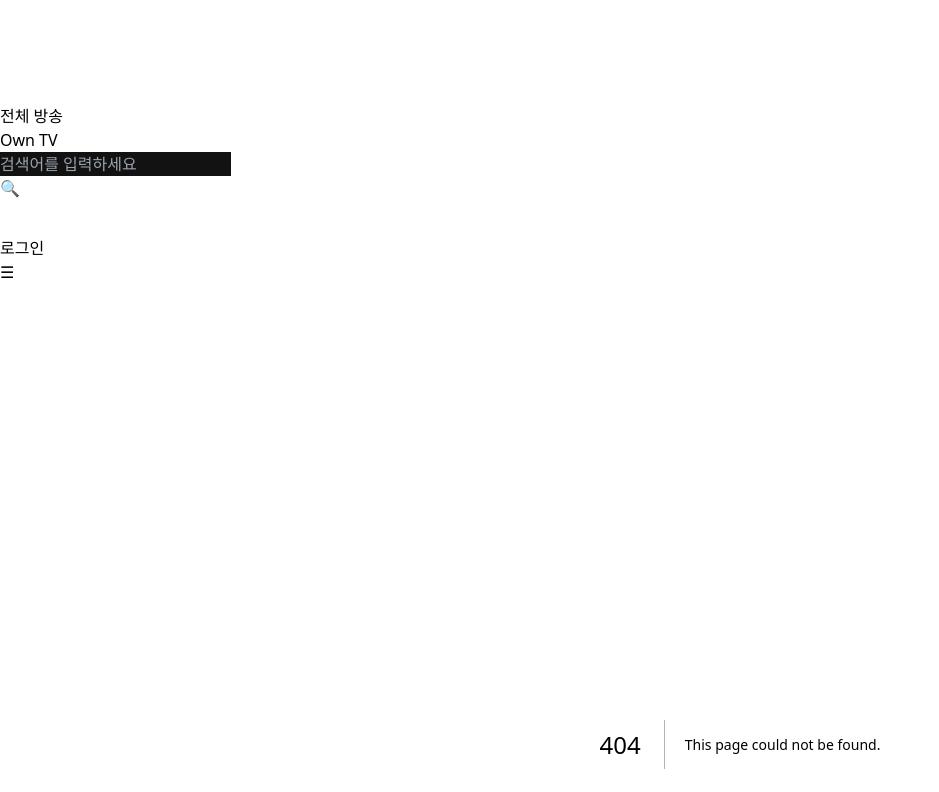
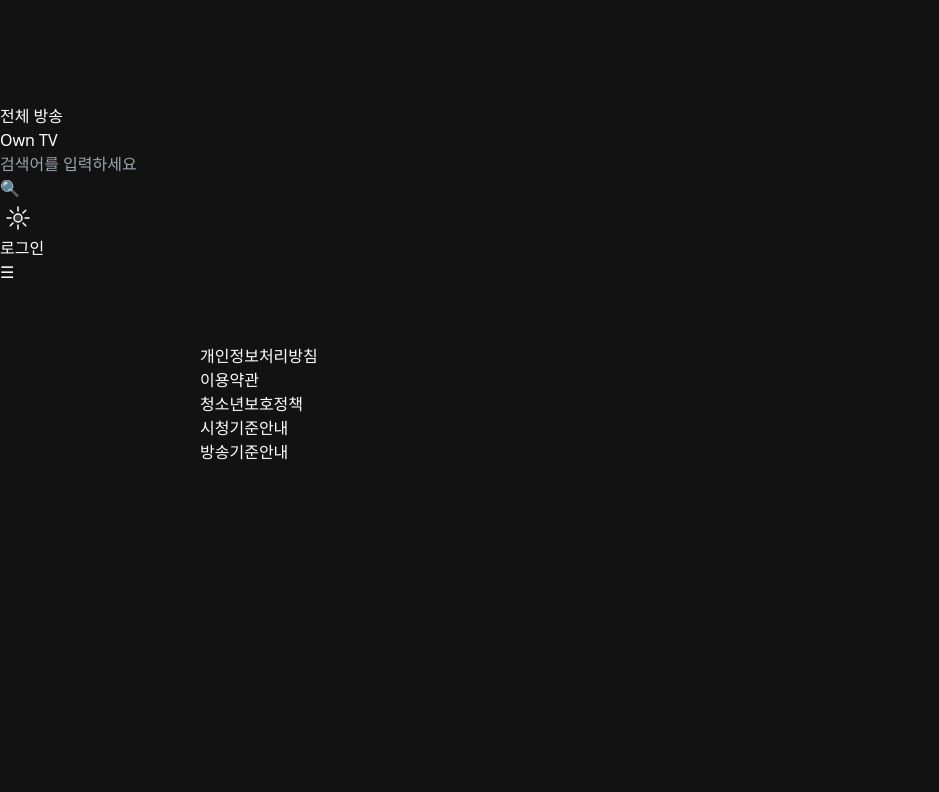
Before and after one commit to 42tv/frontend, a Next.js app: page /policy in a window 1280 px wide. Before the commit this address had no page. Shown: the part 1176-1968 px from the top of the page, without its empty margins (0-939 px from the left). Built offline with nearby package versions, Linux system fonts and the light colour scheme.

Commit message:
안꾸민 페이지

```diff
--- /dev/null
+++ b/app/policy/page.tsx
@@ -0,0 +1,54 @@
+'use client';
+import { useState } from "react";
+
+export default function Policy() {
+    const [index, setIndex] = useState(0);
+    const [html, setHtml] = useState('');
+
+    function fetchPolicy(index: string) {
+        switch (index) {
+            case 'privacy':
+                setHtml('개인정보처리방침');
+                break;
+            case 'terms':
+                setHtml('이용약관');
+                break;
+            case 'youth':
+                setHtml('청소년보호정책');
+                break;
+            case 'watch':
+                setHtml('시청기준안내');
+                break;
+            case 'broadcast':
+                setHtml('방송기준안내');
+                break;
+            default:
+                setHtml('aa');
+        }
+    }
+
+    return (
+        <div className="p-4">
+            <div className="flex space-x-6">
+                <div onClick={() => fetchPolicy('privacy')}>
+                    <a href="#" className="">개인정보처리방침</a>
+                </div>
+                <div onClick={() => fetchPolicy('terms')}>
+                    <a href="#" className="">이용약관</a>
+                </div>
+                <div onClick={() => fetchPolicy('youth')}>
+                    <a href="#" className="">청소년보호정책</a>
+                </div>
+                <div onClick={() => fetchPolicy('watch')}>
+                    <a href="#" className="">시청기준안내</a>
+                </div>
+                <div onClick={() => fetchPolicy('broadcast')}>
+                    <a href="#" className="">방송기준안내</a>
+                </div>
+            </div>
+            {
+                <div dangerouslySetInnerHTML={{ __html: html }}></div>
+            }
+        </div>
+    );
+  }
```
